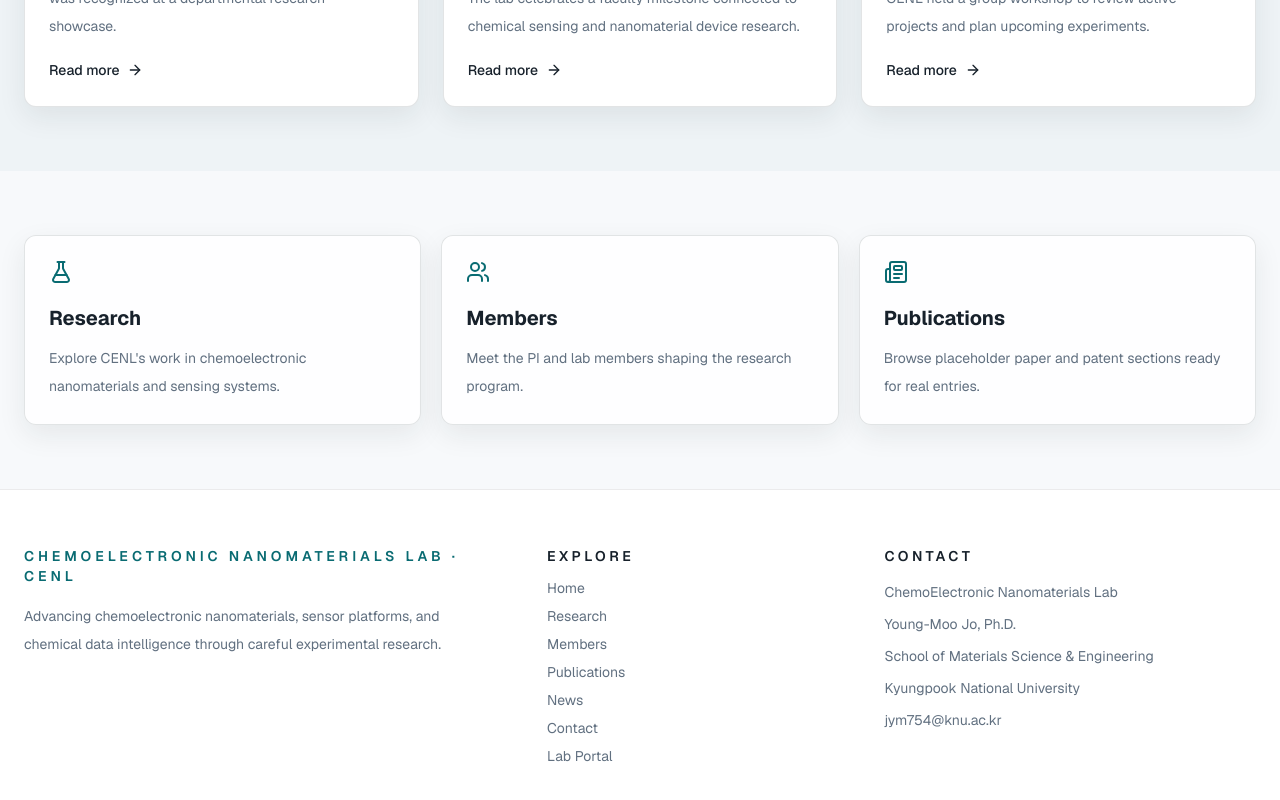
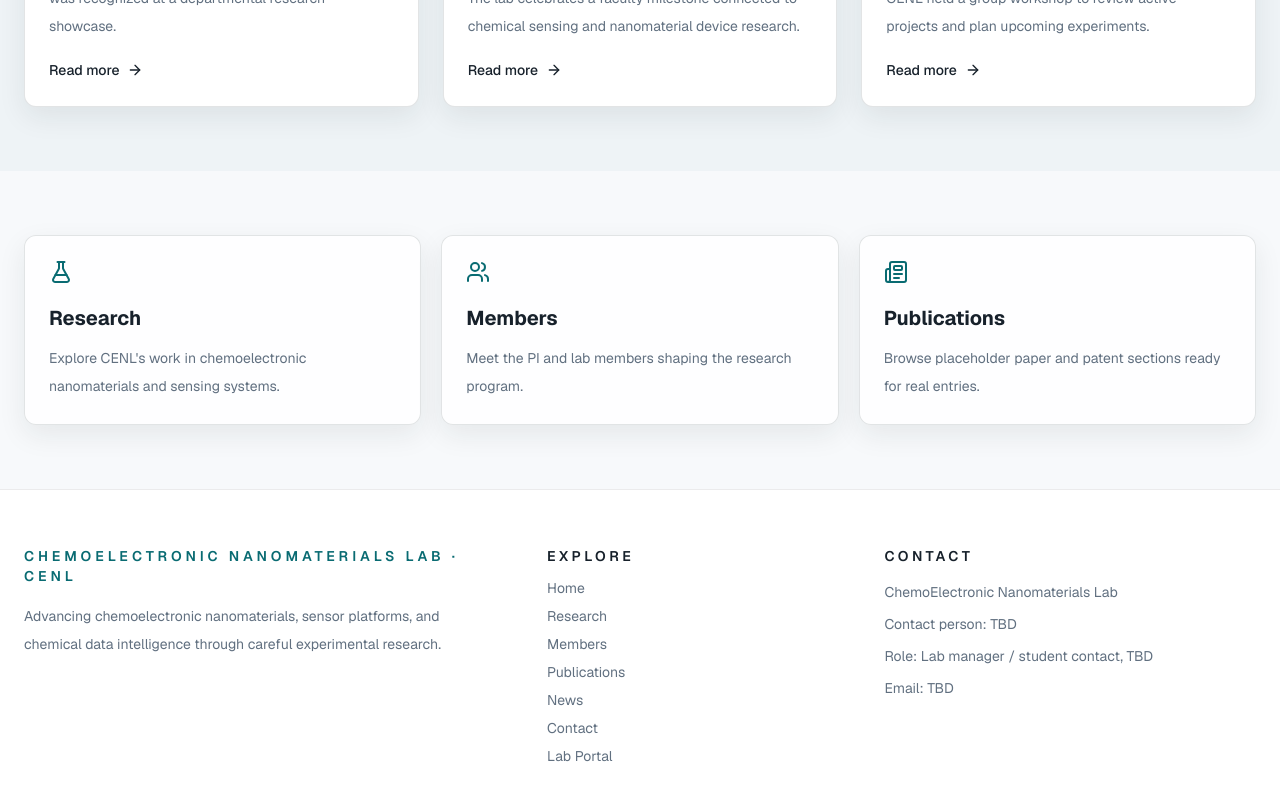
Before and after one commit to MooYoungMoo/cenl-website, a Next.js app: page / in a window 1280 px wide. Shown: the part 3002-3802 px from the top of the page. Built offline with nearby package versions, Linux system fonts and the light colour scheme.

Commit message:
Update contact page content

```diff
--- a/app/contact/page.tsx
+++ b/app/contact/page.tsx
@@ -34,7 +34,7 @@ export default function ContactPage() {
                       </p>
                       <div className="mt-2 space-y-2 text-sm leading-7 text-muted">
                         {field.values.map((value) =>
-                          field.type === "email" ? (
+                          field.type === "email" && value !== "TBD" ? (
                             <a
                               key={value}
                               href={`mailto:${value}`}
--- a/components/site-footer.tsx
+++ b/components/site-footer.tsx
@@ -32,15 +32,9 @@ export function SiteFooter() {
           </p>
           <div className="grid gap-1 text-sm leading-7 text-muted">
             <p>{contactDetails.lab}</p>
-            <p>{contactDetails.pi}</p>
-            <p>{contactDetails.affiliation[0]}</p>
-            <p>{contactDetails.affiliation[1]}</p>
-            <a
-              href={`mailto:${contactDetails.emails[0]}`}
-              className="hover:text-brand"
-            >
-              {contactDetails.emails[0]}
-            </a>
+            <p>Contact person: {contactDetails.contactPerson}</p>
+            <p>Role: {contactDetails.role}</p>
+            <p>Email: {contactDetails.emails[0]}</p>
           </div>
         </div>
       </div>
--- a/lib/site-data.ts
+++ b/lib/site-data.ts
@@ -644,14 +644,11 @@ export const newsItems: NewsItem[] = [
 
 export const contactDetails = {
   lab: "ChemoElectronic Nanomaterials Lab",
-  pi: "Young-Moo Jo, Ph.D.",
-  position: "Assistant Professor",
-  affiliation: [
-    "School of Materials Science & Engineering",
-    "Kyungpook National University",
-  ],
-  emails: ["jym754@knu.ac.kr", "jym754@gmail.com"],
+  contactPerson: "TBD",
+  role: "Lab manager / student contact, TBD",
+  emails: ["TBD"],
   address: "TBD",
+  note: "This section should be easy to update later through a future Admin page.",
 };
 
 export const recruitingInformation = {
@@ -792,11 +789,11 @@ export const contactHighlights: ContactCard[] = [
     description: "",
     fields: [
       { label: "Lab", values: [contactDetails.lab] },
-      { label: "PI", values: [contactDetails.pi] },
-      { label: "Position", values: [contactDetails.position] },
-      { label: "Affiliation", values: contactDetails.affiliation },
+      { label: "Contact person", values: [contactDetails.contactPerson] },
+      { label: "Role", values: [contactDetails.role] },
       { label: "Email", values: contactDetails.emails, type: "email" },
       { label: "Address", values: [contactDetails.address] },
+      { label: "Note", values: [contactDetails.note] },
     ],
   },
 ];
```
